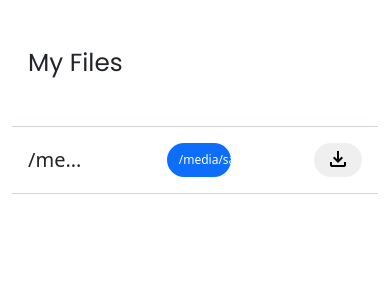
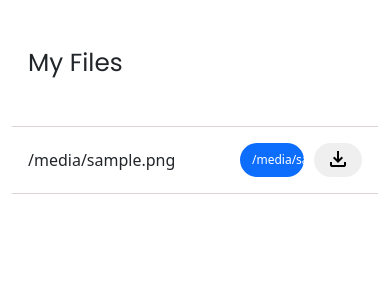
Before and after one commit to d-shaktiranjan/file_share, a Flask app: template templates/index.html in a window 390 px wide; the page is wider, and only the part inside the window is pictured. Shown: the top 300 px of that part. Run offline with Flask 2, Linux system fonts and the light colour scheme; the template is opened without the code that fills it: most values are stand-ins (such as "Sample title", 1, 10 or a date in 2020); parts of the project's set-up code (start-up, migrations or seed data) failed here and were passed over.

Commit message:
fix responsive view

```diff
--- a/static/style.css
+++ b/static/style.css
@@ -1,6 +1,7 @@
 :root {
     --border-color: rgb(219, 211, 211);
     --download-btn-color: rgb(181, 249, 205);
+    --delete-btn-color: rgb(238, 124, 124);
 }
 
 h2 {
@@ -8,6 +9,10 @@ h2 {
     font-family: 'Poppins', sans-serif;
 }
 
+.list-group, .fileList {
+    display: flex;
+    align-items: center;
+}
 
 .list-group {
     list-style: none;
@@ -22,10 +27,6 @@ h2 {
     width: 100%;
 }
 
-.list-group, .fileList {
-    display: flex;
-    align-items: center;
-}
 
 .fileList:first-child {
     border-top: 1px solid var(--border-color);
@@ -58,3 +59,19 @@ h2 {
 .dbtn:hover {
     background-color: var(--download-btn-color);
 }
+
+.delBtn:hover {
+    background-color: var(--delete-btn-color);
+}
+
+@media only screen and (max-width: 768px) {
+    .fileName {
+        font-size: 1em;
+        flex: 2;
+    }
+
+    .badge {
+        margin-left: 5px;
+        margin-right: 10px;
+    }
+  }
--- a/templates/index.html
+++ b/templates/index.html
@@ -32,6 +32,7 @@
             <li class="fileList">
                 <span class="fileName">{{f}}</span>
                 <span class="badge rounded-pill bg-primary">{{s}} {{u}}</span>
+                <div class="btnsWrapper">
                     <button type="button" onclick="location.href='/download/{{f}}'" class="dbtn">
                         <span class="material-icons-outlined">
                             file_download
@@ -44,6 +45,7 @@
                         </span>
                     </button>
                     {% endif %}
+                </div>
             </li>
             {% endfor %}
         </ul>
```
Lines whose indentation alone changed are shown as unchanged.
